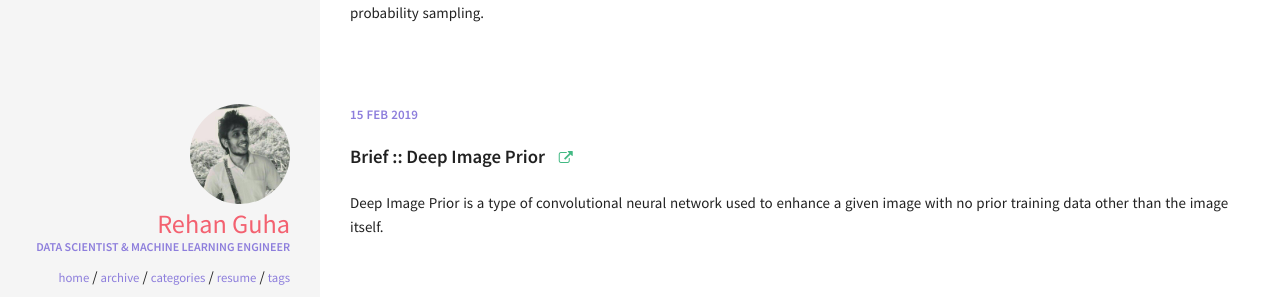
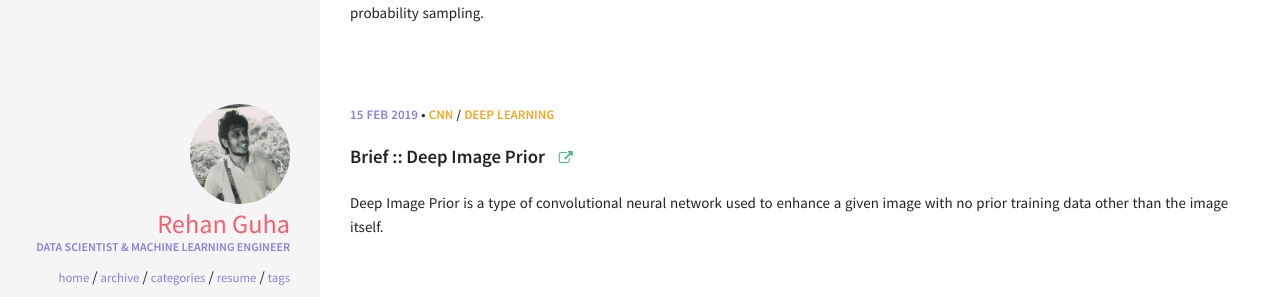
Before and after one commit to rehanguha/rehanguha.github.io, a Jekyll site: the page built from index.html, in a window 1280 px wide. Shown: the part 199-496 px from the top of the page. Built offline with Jekyll 4.4.1, drawn with Linux system fonts in a browser that asks for light colours.

Commit message:
Update 2019-02-15-deep-image-prior.md

```diff
--- a/_posts/2019-02-15-deep-image-prior.md
+++ b/_posts/2019-02-15-deep-image-prior.md
@@ -3,6 +3,7 @@ layout: post
 title: "Brief :: Deep Image Prior"
 excerpt: "Deep Image Prior is a type of convolutional neural network used to enhance a given image with no prior training data other than the image itself."
 tags: [CNN, Deep Learning]
+categories: [CNN, Deep Learning]
 link: https://labs.imaginea.com/post/deep-image-prior/
 share: true
 ---
```
